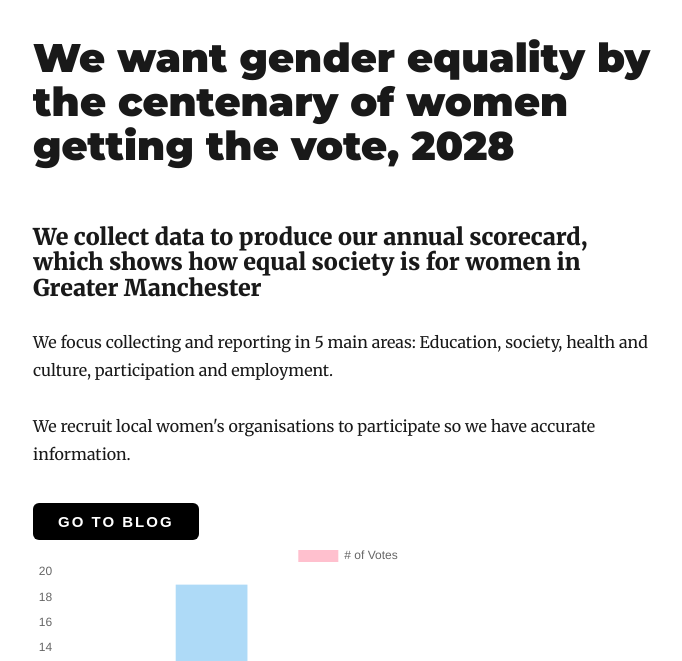
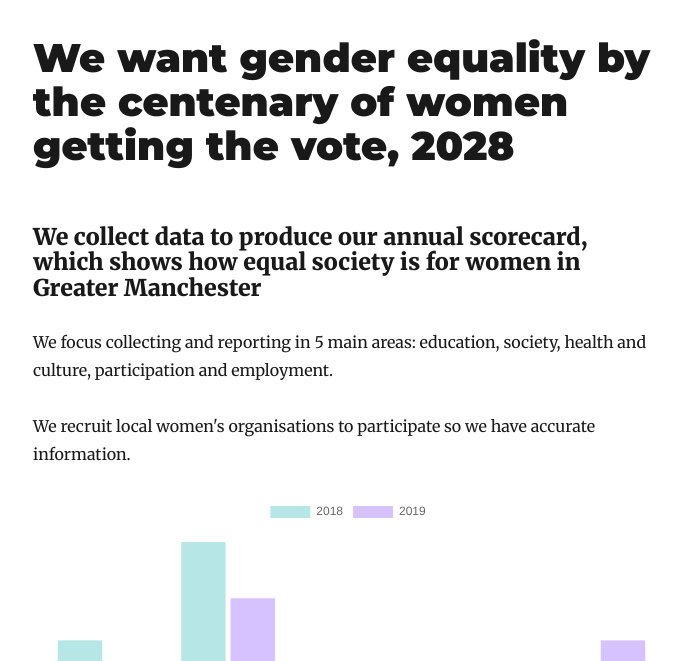
Before and after one commit to agoldstone93/gm4women, a Gatsby site: page / in a window 1280 px wide. Shown: the part 139-800 px from the top of the page, without its empty margins (292-974 px from the left). Built offline with nearby package versions, Linux system fonts and the light colour scheme; Gatsby itself is replaced by a stand-in of ours; some packages are replaced by stand-ins of ours.

Commit message:
more styling to graph on homepage

```diff
--- a/src/components/graph.js
+++ b/src/components/graph.js
@@ -11,31 +11,29 @@ export default class LineGraph extends Component {
         new Chart(myChartRef, {
             type: 'bar',
             data: {
-                labels: ['Employment', 'Blue', 'Yellow', 'Green', 'Purple', 'Orange'],
+                labels: ['Employment', 'Society', 'Health & Culture', 'Participation', 'Employment'],
                 datasets: [{
-                label: '# of Votes',
-                data: [12, 19, 3, 5, 2, 3],
-                    backgroundColor: [
-                    'rgba(255, 99, 132, 0.4)',
-                    'rgba(54, 162, 235, 0.4)',
-                    'rgba(255, 206, 86, 0.4)',
-                    'rgba(75, 192, 192, 0.4)',
-                    'rgba(153, 102, 255, 0.4)',
-                    'rgba(255, 159, 64, 0.4)'
-                ]
-            }]
-        },
+                    label: '2018',
+                    data: [12, 19, 3, 5, 2],
+                    backgroundColor: 'rgba(75, 192, 192, 0.4)'
+                },
+                {
+                    label: '2019',
+                    data: [4, 15, 3, 9, 12],
+                    backgroundColor: 'rgba(153, 102, 255, 0.4)'
+                }]
+            },
             options: {
                 legend: {
                     display: true
                 },
                 scales: {
                     yAxes: [{
+                        ticks: {
+                            display: false
+                        },
                         gridLines: {
                             display: false
-                        },
-                        ticks: {
-                            beginAtZero: true
                         }
                     }],
                     xAxes: [{
@@ -49,12 +47,7 @@ export default class LineGraph extends Component {
     }
     render() {
         return (
-            <div>
-                <canvas
-                    id="myChart"
-                    ref={this.chartRef}
-                />
-            </div>
+            <div><canvas id="myChart" ref={this.chartRef} /></div>
         )
     }
 }
--- a/src/components/layout.js
+++ b/src/components/layout.js
@@ -2,7 +2,7 @@ import React from "react"
 import { Link } from "gatsby"
 import styled from "styled-components"
 
-import { rhythm, scale } from "../utils/typography"
+import { rhythm } from "../utils/typography"
 
 const ListLink = props => (
   <li style={{ display: `inline-block`, marginRight: `1rem` }}>
@@ -12,7 +12,7 @@ const ListLink = props => (
 
 class Layout extends React.Component {
   render() {
-    const { location, title, children } = this.props
+    const { title, children } = this.props
 
 
     return (
--- a/src/pages/index.js
+++ b/src/pages/index.js
@@ -1,9 +1,7 @@
 import React from "react"
-import { Link } from "gatsby"
 
 import Layout from "../components/layout"
 import SEO from "../components/seo"
-import Button from "../components/button"
 import Graph from "../components/graph"
 
 class IndexPage extends React.Component {
@@ -16,8 +14,6 @@ class IndexPage extends React.Component {
           title="Home"
           keywords={[`blog`, `gatsby`, `javascript`, `react`]}
         />
-
-        {/* <img style={{ margin: 0 }} src="./GatsbyScene.svg" alt="Gatsby Scene" /> this is a picture*/}
         <h1>
           We want gender equality by the centenary of women getting the vote, 2028
         </h1>
@@ -25,14 +21,11 @@ class IndexPage extends React.Component {
           We collect data to produce our annual scorecard, which shows how equal society is for women in Greater Manchester
         </h3>
         <p>
-          We focus collecting and reporting in 5 main areas: Education, society, health and culture, participation and employment.
+          We focus collecting and reporting in 5 main areas: education, society, health and culture, participation and employment.
         </p>
         <p>We recruit local women's organisations to participate so we have accurate information.
         </p>
-        <Link to="/blog/">
-          <Button marginTop="35px">Go to Blog</Button>
-        </Link>
-        <Graph/>
+        <Graph />
       </Layout>
     )
   }
```
